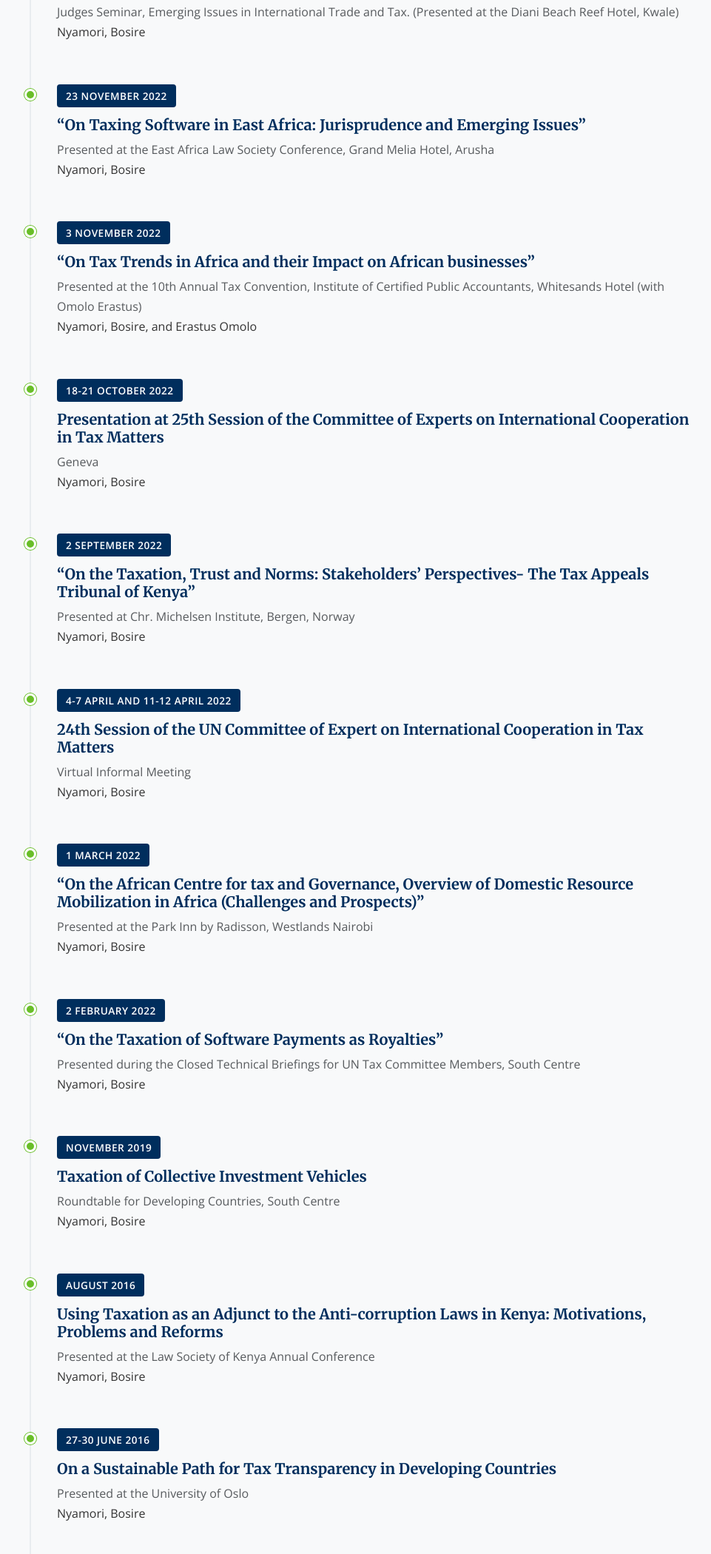
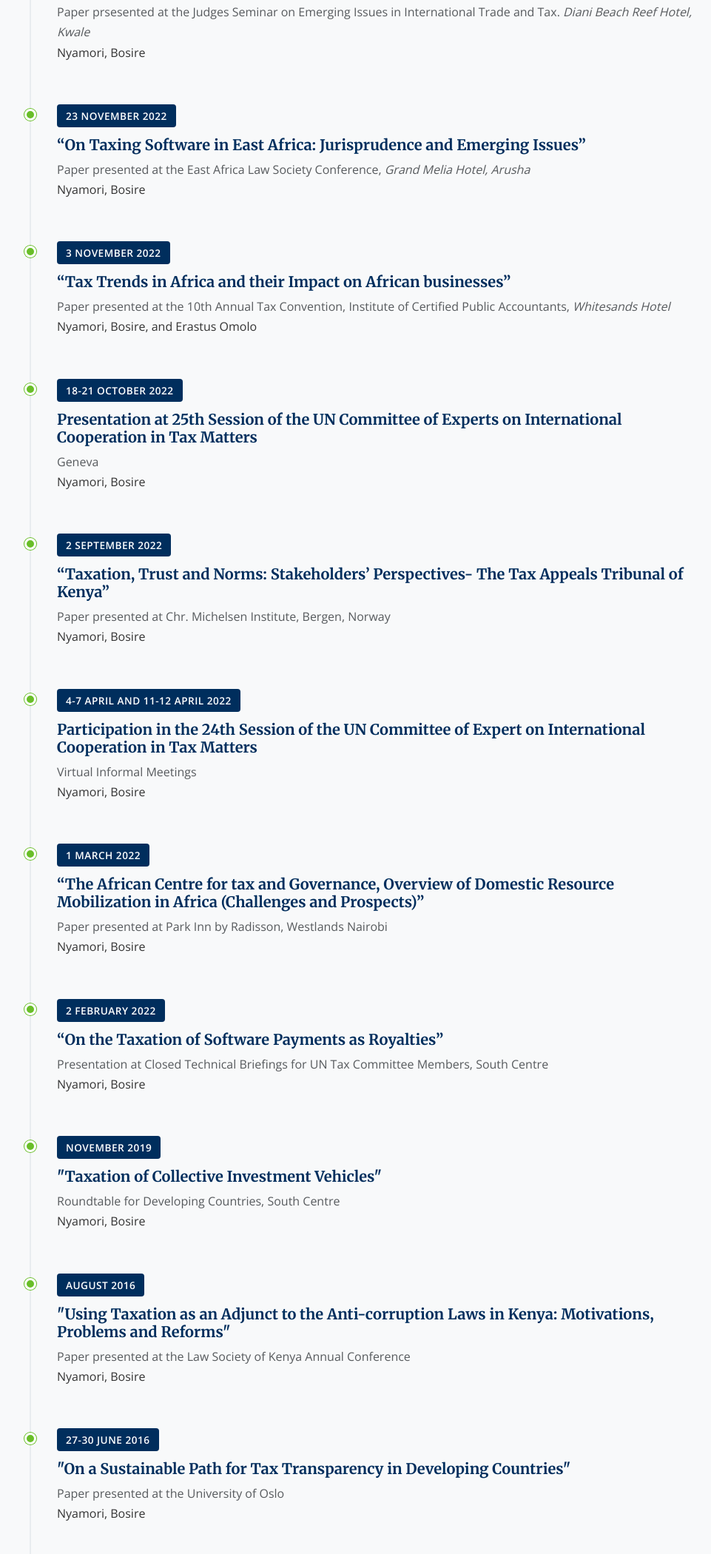
Before and after one commit to Flora72/kenyataxlaw, a plain HTML site: page index.html in a window 1280 px wide. Shown: the part 5428-7528 px from the top of the page at 74% size, without its empty margins (62-1023 px from the left). Drawn offline with nearby package versions, Linux system fonts and the light colour scheme.

Commit message:
academic presentations

```diff
--- a/index.html
+++ b/index.html
@@ -480,21 +480,21 @@
                 <h3 class="mb-4 text-primary" style="font-family: 'Merriweather', serif;">2.6 Invited Talks, Conference Papers, and Academic Presentations</h3>
                 <div class="mb-5">
                 <div class="col-lg-10 timeline-wrapper">
-                    <div class="timeline-item"><span class="date-badge">5 December 2025</span><h5 class="fw-bold">“Global Mobility-Issues and Policy Prescriptions.” </h5><p class="text-muted mb-0">Foundation for International Taxation,<span class="fst-italic">Mumbai</span></p><p>Nyamori, Bosire</p></div>
-                    <div class="timeline-item"><span class="date-badge">3 June 2024</span><h5 class="fw-bold">“On International Tax Principles Institute”</h5><p class="text-muted mb-0">Presented at 2024 Certified Public Accountants of Kenya Conference, <span class="fst-italic">Whitesands Hotel</span></p><p>Nyamori, Bosire</p></div>
-                    <div class="timeline-item"><span class="date-badge">23 May 2024</span><h5 class="fw-bold">On Finance Bill 2021</h5><p class="text-muted mb-0">Law Society of Kenya, CPD</p><p>Nyamori, Bosire</p></div>
-                    <div class="timeline-item"><span class="date-badge">1-3 February 2023</span><h5 class="fw-bold">“Judiciary, Audits and Compliance Checks from a Taxpayers’ Perspective”</h5><p class="text-muted mb-0">Judges Seminar, Emerging Issues in International Trade and Tax. (Presented at the Diani Beach Reef Hotel, Kwale)</p><p>Nyamori, Bosire</p></div>
-                    <div class="timeline-item"><span class="date-badge">23 November 2022</span><h5 class="fw-bold">“On Taxing Software in East Africa: Jurisprudence and Emerging Issues”</h5><p class="text-muted mb-0">Presented at the East Africa Law Society Conference, Grand Melia Hotel, Arusha</p><p>Nyamori, Bosire</p></div>
-                    <div class="timeline-item"><span class="date-badge">3 November 2022</span><h5 class="fw-bold">“On Tax Trends in Africa and their Impact on African businesses”</h5><p class="text-muted mb-0">Presented at the 10th Annual Tax Convention, Institute of Certified Public Accountants, Whitesands Hotel (with Omolo Erastus)</p><p>Nyamori, Bosire, and Erastus Omolo</p></div>
-                    <div class="timeline-item"><span class="date-badge">18-21 October 2022</span><h5 class="fw-bold">Presentation at 25th Session of the Committee of Experts on International Cooperation in Tax Matters</h5><p class="text-muted mb-0">Geneva </p><p>Nyamori, Bosire</p></div>
-                    <div class="timeline-item"><span class="date-badge">2 September 2022</span><h5 class="fw-bold">“On the Taxation, Trust and Norms: Stakeholders’ Perspectives- The Tax Appeals Tribunal of Kenya”</h5><p class="text-muted mb-0">Presented at Chr. Michelsen Institute, Bergen, Norway</p><p>Nyamori, Bosire</p></div>
-                    <div class="timeline-item"><span class="date-badge">4-7 April and 11-12 April 2022</span><h5 class="fw-bold">24th Session of the UN Committee of Expert on International Cooperation in Tax Matters</h5><p class="text-muted mb-0">Virtual Informal Meeting</p><p>Nyamori, Bosire</p></div>
-                    <div class="timeline-item"><span class="date-badge">1 March 2022</span><h5 class="fw-bold">“On the African Centre for tax and Governance, Overview of Domestic Resource Mobilization in Africa (Challenges and Prospects)”</h5><p class="text-muted mb-0">Presented at the Park Inn by Radisson, Westlands Nairobi</p><p>Nyamori, Bosire</p></div>
-                    <div class="timeline-item"><span class="date-badge">2 February 2022</span><h5 class="fw-bold">“On the Taxation of Software Payments as Royalties”</h5><p class="text-muted mb-0">Presented during the Closed Technical Briefings for UN Tax Committee Members, South Centre</p><p>Nyamori, Bosire</p></div>
-                    <div class="timeline-item"><span class="date-badge">November 2019</span><h5 class="fw-bold">Taxation of Collective Investment Vehicles</h5><p class="text-muted mb-0">Roundtable for Developing Countries, South Centre</p><p>Nyamori, Bosire</p></div>
-                    <div class="timeline-item"><span class="date-badge">August 2016</span><h5 class="fw-bold">Using Taxation as an Adjunct to the Anti-corruption Laws in Kenya: Motivations, Problems and Reforms</h5><p class="text-muted mb-0">Presented at the Law Society of Kenya Annual Conference</p><p>Nyamori, Bosire</p></div>
-                    <div class="timeline-item"><span class="date-badge">27-30 June 2016</span><h5 class="fw-bold">On a Sustainable Path for Tax Transparency in Developing Countries</h5><p class="text-muted mb-0">Presented at the University of Oslo</p><p>Nyamori, Bosire</p></div>
-                    <div class="timeline-item"><span class="date-badge">18 January 2016</span><h5 class="fw-bold">A Study of the Experiences of Kenya with Special Economic Zone (SEZ): Imperatives of Law and Economics</h5><p class="text-muted mb-0">University of Nairobi</p><p>Nyamori, Bosire</p></div>
+                    <div class="timeline-item"><span class="date-badge">5 December 2025</span><h5 class="fw-bold">“Global Mobility-Issues and Policy Prescriptions.” </h5><p class="text-muted mb-0">Foundation for International Taxation,<span class="fst-italic"> Mumbai</span></p><p>Nyamori, Bosire</p></div>
+                    <div class="timeline-item"><span class="date-badge">3 June 2024</span><h5 class="fw-bold">“On International Tax Principles”</h5><p class="text-muted mb-0">Paper Presented at the Certified Public Accountants of Kenya Conference,<span class="fst-italic">Whitesands Hotel</span></p><p>Nyamori, Bosire</p></div>
+                    <div class="timeline-item"><span class="date-badge">23 May 2024</span><h5 class="fw-bold">"Finance Bill 2021."</h5><p class="text-muted mb-0">Presentation at the Law Society of Kenya CPD Programme</p><p>Nyamori, Bosire</p></div>
+                    <div class="timeline-item"><span class="date-badge">1-3 February 2023</span><h5 class="fw-bold">“Judiciary, Audits and Compliance Checks from a Taxpayers’ Perspective”</h5><p class="text-muted mb-0">Paper prsesented at the Judges Seminar on Emerging Issues in International Trade and Tax.<span class="fst-italic"> Diani Beach Reef Hotel, Kwale</span></p><p>Nyamori, Bosire</p></div>
+                    <div class="timeline-item"><span class="date-badge">23 November 2022</span><h5 class="fw-bold">“On Taxing Software in East Africa: Jurisprudence and Emerging Issues”</h5><p class="text-muted mb-0">Paper presented at the East Africa Law Society Conference, <span class="fst-italic">Grand Melia Hotel, Arusha</span></p><p>Nyamori, Bosire</p></div>
+                    <div class="timeline-item"><span class="date-badge">3 November 2022</span><h5 class="fw-bold">“Tax Trends in Africa and their Impact on African businesses”</h5><p class="text-muted mb-0">Paper presented at the 10th Annual Tax Convention, Institute of Certified Public Accountants, <span class="fst-italic"> Whitesands Hotel</span></p><p>Nyamori, Bosire, and Erastus Omolo</p></div>
+                    <div class="timeline-item"><span class="date-badge">18-21 October 2022</span><h5 class="fw-bold">Presentation at 25th Session of the UN Committee of Experts on International Cooperation in Tax Matters</h5><p class="text-muted mb-0">Geneva </p><p>Nyamori, Bosire</p></div>
+                    <div class="timeline-item"><span class="date-badge">2 September 2022</span><h5 class="fw-bold">“Taxation, Trust and Norms: Stakeholders’ Perspectives- The Tax Appeals Tribunal of Kenya”</h5><p class="text-muted mb-0">Paper presented at Chr. Michelsen Institute, Bergen, Norway</p><p>Nyamori, Bosire</p></div>
+                    <div class="timeline-item"><span class="date-badge">4-7 April and 11-12 April 2022</span><h5 class="fw-bold">Participation in the 24th Session of the UN Committee of Expert on International Cooperation in Tax Matters</h5><p class="text-muted mb-0">Virtual Informal Meetings</p><p>Nyamori, Bosire</p></div>
+                    <div class="timeline-item"><span class="date-badge">1 March 2022</span><h5 class="fw-bold">“The African Centre for tax and Governance, Overview of Domestic Resource Mobilization in Africa (Challenges and Prospects)”</h5><p class="text-muted mb-0">Paper presented at Park Inn by Radisson, Westlands Nairobi</p><p>Nyamori, Bosire</p></div>
+                    <div class="timeline-item"><span class="date-badge">2 February 2022</span><h5 class="fw-bold">“On the Taxation of Software Payments as Royalties”</h5><p class="text-muted mb-0">Presentation at Closed Technical Briefings for UN Tax Committee Members, South Centre</p><p>Nyamori, Bosire</p></div>
+                    <div class="timeline-item"><span class="date-badge">November 2019</span><h5 class="fw-bold">"Taxation of Collective Investment Vehicles"</h5><p class="text-muted mb-0">Roundtable for Developing Countries, South Centre</p><p>Nyamori, Bosire</p></div>
+                    <div class="timeline-item"><span class="date-badge">August 2016</span><h5 class="fw-bold">"Using Taxation as an Adjunct to the Anti-corruption Laws in Kenya: Motivations, Problems and Reforms"</h5><p class="text-muted mb-0">Paper presented at the Law Society of Kenya Annual Conference</p><p>Nyamori, Bosire</p></div>
+                    <div class="timeline-item"><span class="date-badge">27-30 June 2016</span><h5 class="fw-bold">"On a Sustainable Path for Tax Transparency in Developing Countries"</h5><p class="text-muted mb-0">Paper presented at the University of Oslo</p><p>Nyamori, Bosire</p></div>
+                    <div class="timeline-item"><span class="date-badge">18 January 2016</span><h5 class="fw-bold">"A Study of the Experiences of Kenya with Special Economic Zone (SEZ): Imperatives of Law and Economics"</h5><p class="text-muted mb-0">University of Nairobi</p><p>Nyamori, Bosire</p></div>
                     </div>
             </div>
                 </div>
```
